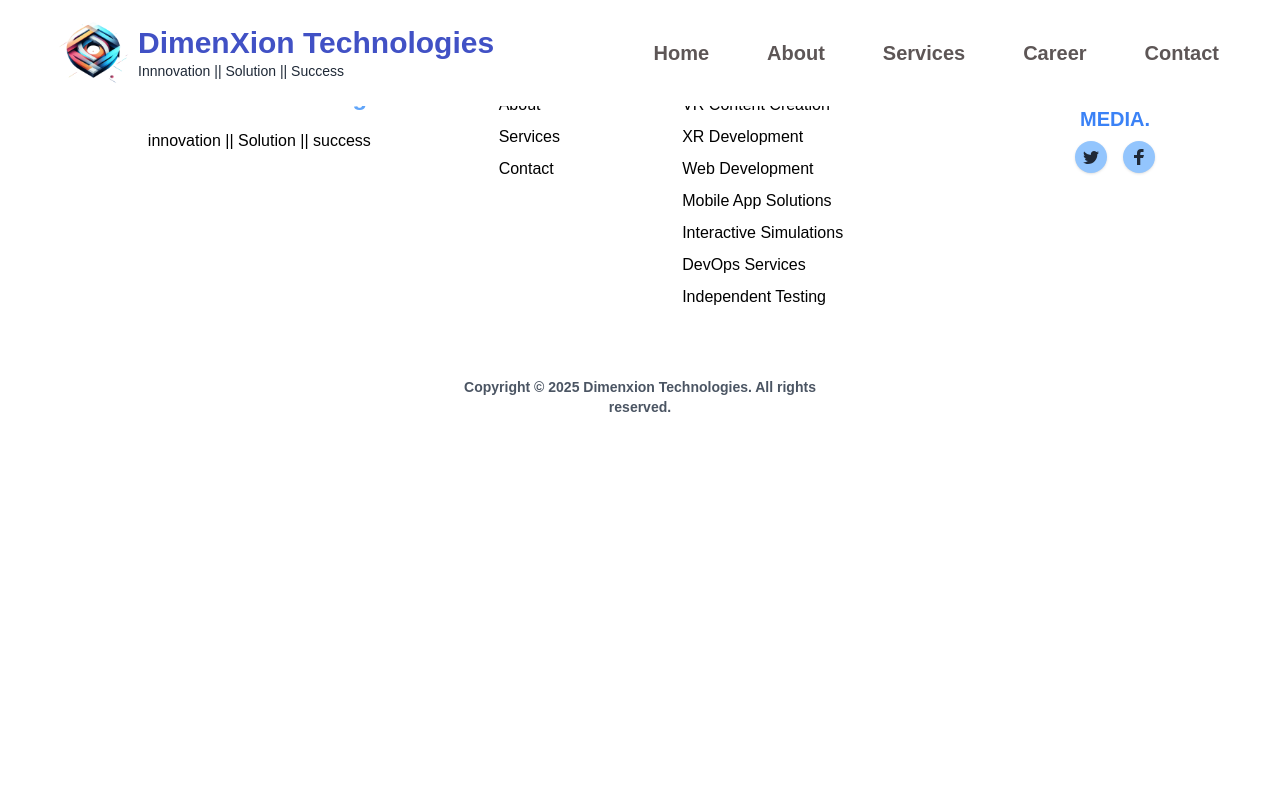
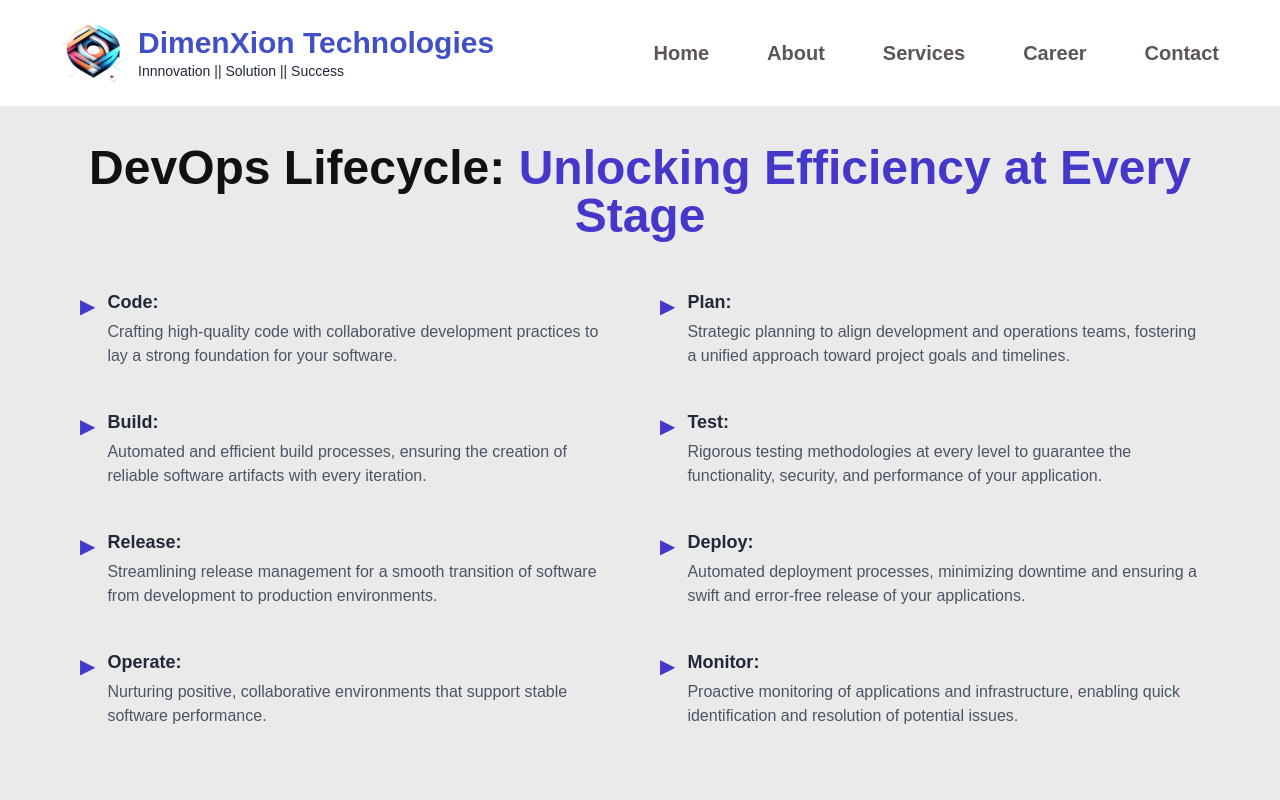
Before and after one commit to flute-hariom/unity-project, a React (Create React App) app: page /ourService/devops in a window 1280 px wide. Shown: the top 800 px of the page. Built offline with nearby package versions, Linux system fonts and the light colour scheme.

Commit message:
add service page

```diff
--- a/src/App.js
+++ b/src/App.js
@@ -17,6 +17,8 @@ import NavBar from "./components/Navbar/NavBar";
 import Footer from "./components/Footer";
 import ScrollOnTop from "./components/ScrollOnTop";
 import VrContentDevelopment from "./components/individualServicePage/VrContentDevelopment";
+import DevopsService from "./components/individualServicePage/DevopsService";
+import XrDevelopment from "./components/individualServicePage/XrDevelopment";
 function App() {
   useEffect(() => {
     const aos_init = () => {
@@ -47,6 +49,8 @@ function App() {
           <Route path="/our-blog" element={<BlogsByid />} />
           <Route path="/career" element={<Career />} />
           <Route path="/ourService" element={<VrContentDevelopment />} />
+          <Route path="/ourService/devops" element={<DevopsService />} />
+          <Route path="/ourService/xrdevelopment" element={<XrDevelopment />} />
         </Routes>
         <Footer />
       </Router>
--- a/src/components/Services.js
+++ b/src/components/Services.js
@@ -86,6 +86,7 @@ const Services = () => {
                 title: "XR Development",
                 img: img3,
                 text: "Creating the Next Dimension of Experiences",
+                link: "/ourService/xrdevelopment",
               },
               {
                 title: "Web Development",
@@ -104,6 +105,7 @@ const Services = () => {
               },
               {
                 title: "DevOps Services",
+                link: "/ourService/devops",
                 img: img2,
                 text: "Streamline, Automate, Accelerate.",
               },
--- /dev/null
+++ b/src/components/individualServicePage/DevopsService.jsx
@@ -0,0 +1,73 @@
+import React from "react";
+
+const devopsStages = [
+  {
+    title: "Code",
+    description:
+      "Crafting high-quality code with collaborative development practices to lay a strong foundation for your software.",
+  },
+  {
+    title: "Plan",
+    description:
+      "Strategic planning to align development and operations teams, fostering a unified approach toward project goals and timelines.",
+  },
+  {
+    title: "Build",
+    description:
+      "Automated and efficient build processes, ensuring the creation of reliable software artifacts with every iteration.",
+  },
+  {
+    title: "Test",
+    description:
+      "Rigorous testing methodologies at every level to guarantee the functionality, security, and performance of your application.",
+  },
+  {
+    title: "Release",
+    description:
+      "Streamlining release management for a smooth transition of software from development to production environments.",
+  },
+  {
+    title: "Deploy",
+    description:
+      "Automated deployment processes, minimizing downtime and ensuring a swift and error-free release of your applications.",
+  },
+  {
+    title: "Operate",
+    description:
+      "Nurturing positive, collaborative environments that support stable software performance.",
+  },
+  {
+    title: "Monitor",
+    description:
+      "Proactive monitoring of applications and infrastructure, enabling quick identification and resolution of potential issues.",
+  },
+];
+
+const DevopsService = () => {
+  return (
+    <section className="bg-[#ebeaea] text-black py-20 px-5 md:px-20 mt-16 ">
+      <h1 className="text-3xl md:text-5xl font-extrabold text-center mb-12 costumAnamation">
+        DevOps Lifecycle:{" "}
+        <span className="text-indigo-700">
+          Unlocking Efficiency at Every Stage
+        </span>
+      </h1>
+
+      <div className="grid grid-cols-1 md:grid-cols-2 gap-10">
+        {devopsStages.map((stage, index) => (
+          <div key={index} className="flex items-start gap-3">
+            <div className="text-indigo-700 text-xl mt-1">▶</div>
+            <div>
+              <h3 className="font-bold text-lg text-gray-800">
+                {stage.title}:
+              </h3>
+              <p className="text-gray-600 mt-1">{stage.description}</p>
+            </div>
+          </div>
+        ))}
+      </div>
+    </section>
+  );
+};
+
+export default DevopsService;
--- /dev/null
+++ b/src/components/individualServicePage/XrDevelopment.jsx
@@ -0,0 +1,92 @@
+import React from "react";
+
+const XrDevelopment = () => {
+  return (
+    <section className="relative bg-gradient-to-b from-[#0c1445] to-[#1a237e] py-20 px-5 md:px-10 lg:px-20 overflow-hidden min-h-screen flex items-center justify-center">
+      {/* Animated background elements */}
+      <div className="absolute inset-0 overflow-hidden">
+        {/* Floating AR elements */}
+        <div className="absolute top-1/4 left-1/4 w-16 h-16 rounded-full bg-[#4fc3f7] opacity-20 animate-float1"></div>
+        <div className="absolute top-1/3 right-1/4 w-24 h-24 rounded-full bg-[#7c4dff] opacity-15 animate-float2"></div>
+        <div className="absolute bottom-1/4 left-1/3 w-20 h-20 rounded-full bg-[#00e676] opacity-15 animate-float3"></div>
+        <div className="absolute bottom-1/3 right-1/3 w-12 h-12 rounded-full bg-[#ff4081] opacity-20 animate-float4"></div>
+
+        {/* Grid pattern */}
+        <div className="absolute inset-0 bg-grid-pattern opacity-05"></div>
+      </div>
+
+      <div className="relative z-10 max-w-6xl mx-auto">
+        <div className="flex flex-col lg:flex-row items-center gap-12">
+          {/* 3D XR Device Illustration - Replace with your actual image */}
+          <div className="w-full lg:w-1/3 flex justify-center">
+            <div className="relative w-64 h-64 md:w-80 md:h-80 lg:w-96 lg:h-96 ">
+              <img
+                src="https://www.plugxr.com/augmented-reality/wp-content/uploads/2023/10/WebXR.jpg"
+                alt="XR Device"
+                className="w-full h-full object-contain animate-float "
+              />
+              <div className="absolute inset-0 rounded-full bg-[#4fc3f7] opacity-10 blur-xl animate-pulse"></div>
+            </div>
+          </div>
+
+          {/* Content */}
+          <div className="w-full lg:w-2/3 text-center lg:text-left">
+            <h1 className="text-4xl md:text-5xl lg:text-6xl font-bold mb-6 text-white leading-tight">
+              XR Development:{" "}
+              <span className="text-transparent bg-clip-text bg-gradient-to-r from-[#4fc3f7] to-[#00e676]">
+                Elevating Realities
+              </span>{" "}
+              for Future Engagement
+            </h1>
+
+            <p className="text-lg md:text-xl text-gray-300 mb-8 leading-relaxed">
+              Embark on a transformative journey with our XR development
+              services, where innovation meets immersion.
+            </p>
+
+            <p className="text-lg md:text-xl text-gray-300 mb-10 leading-relaxed">
+              Our team harnesses the power of Extended Reality (XR) to reshape
+              traditional experiences, offering a dynamic blend of Virtual
+              Reality (VR) and Augmented Reality (AR). From cutting-edge
+              simulations to interactive environments, we craft solutions that
+              transcend boundaries, engaging your audience in ways previously
+              unimaginable. Join us at the forefront of technological evolution,
+              where XR development isn't just about changing perspectives—it's
+              about creating unforgettable experiences that resonate with the
+              future.
+            </p>
+
+            {/* <div className="flex flex-col sm:flex-row gap-4 justify-center lg:justify-start">
+              <button className="px-8 py-3 bg-gradient-to-r from-[#4fc3f7] to-[#7c4dff] text-white font-semibold rounded-full hover:shadow-lg hover:shadow-[#4fc3f7]/30 transition-all duration-300 transform hover:scale-105">
+                Explore Our Work
+              </button>
+              <button className="px-8 py-3 border-2 border-white text-white font-semibold rounded-full hover:bg-white hover:text-[#0c1445] transition-all duration-300">
+                Contact Us
+              </button>
+            </div> */}
+          </div>
+        </div>
+      </div>
+
+      {/* Floating particles */}
+      <div className="absolute inset-0 overflow-hidden pointer-events-none">
+        {[...Array(20)].map((_, i) => (
+          <div
+            key={i}
+            className="absolute rounded-full bg-white opacity-10"
+            style={{
+              width: `${Math.random() * 10 + 2}px`,
+              height: `${Math.random() * 10 + 2}px`,
+              top: `${Math.random() * 100}%`,
+              left: `${Math.random() * 100}%`,
+              animation: `float ${Math.random() * 20 + 10}s linear infinite`,
+              animationDelay: `${Math.random() * 5}s`,
+            }}
+          ></div>
+        ))}
+      </div>
+    </section>
+  );
+};
+
+export default XrDevelopment;
--- a/src/index.css
+++ b/src/index.css
@@ -162,3 +162,96 @@ body {
   color: #4151c5;
   font-weight: 600 !important;
 }
+
+
+/* xr develpoment */
+
+
+
+
+@keyframes float {
+  0% {
+    transform: translateY(0) rotate(0deg);
+  }
+  50% {
+    transform: translateY(-20px) rotate(5deg);
+  }
+  100% {
+    transform: translateY(0) rotate(0deg);
+  }
+}
+
+@keyframes float1 {
+  0% {
+    transform: translate(0, 0);
+  }
+  50% {
+    transform: translate(20px, 30px);
+  }
+  100% {
+    transform: translate(0, 0);
+  }
+}
+
+@keyframes float2 {
+  0% {
+    transform: translate(0, 0);
+  }
+  50% {
+    transform: translate(-30px, 20px);
+  }
+  100% {
+    transform: translate(0, 0);
+  }
+}
+
+@keyframes float3 {
+  0% {
+    transform: translate(0, 0);
+  }
+  50% {
+    transform: translate(15px, -25px);
+  }
+  100% {
+    transform: translate(0, 0);
+  }
+}
+
+@keyframes float4 {
+  0% {
+    transform: translate(0, 0);
+  }
+  50% {
+    transform: translate(-20px, -15px);
+  }
+  100% {
+    transform: translate(0, 0);
+  }
+}
+
+.animate-float {
+  animation: float 6s ease-in-out infinite;
+}
+
+.animate-float1 {
+  animation: float1 15s ease-in-out infinite;
+}
+
+.animate-float2 {
+  animation: float2 18s ease-in-out infinite;
+}
+
+.animate-float3 {
+  animation: float3 12s ease-in-out infinite;
+}
+
+.animate-float4 {
+  animation: float4 20s ease-in-out infinite;
+}
+
+.bg-grid-pattern {
+  background-image:
+    linear-gradient(to right, rgba(255,255,255,0.03) 1px, transparent 1px),
+    linear-gradient(to bottom, rgba(255,255,255,0.03) 1px, transparent 1px);
+  background-size: 40px 40px;
+}
```
